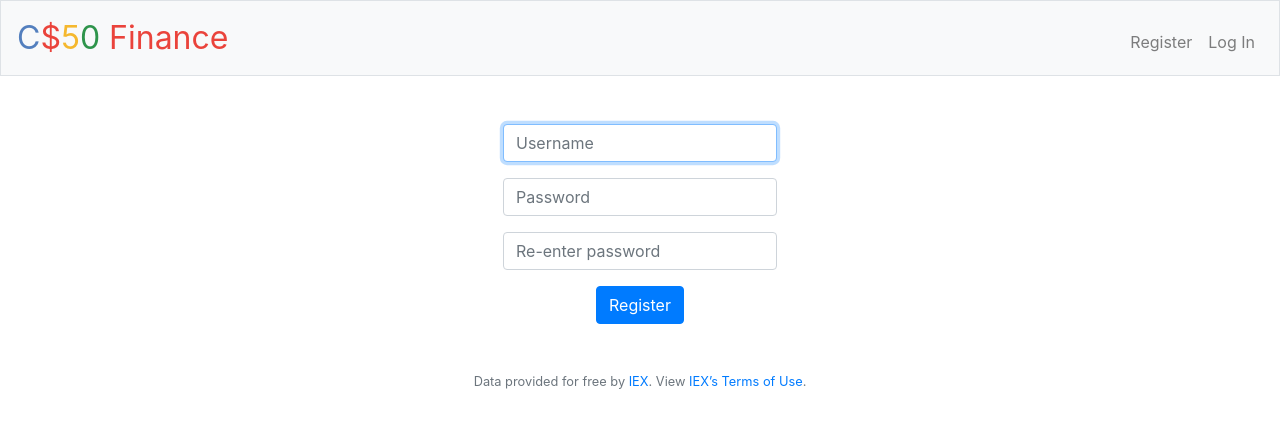
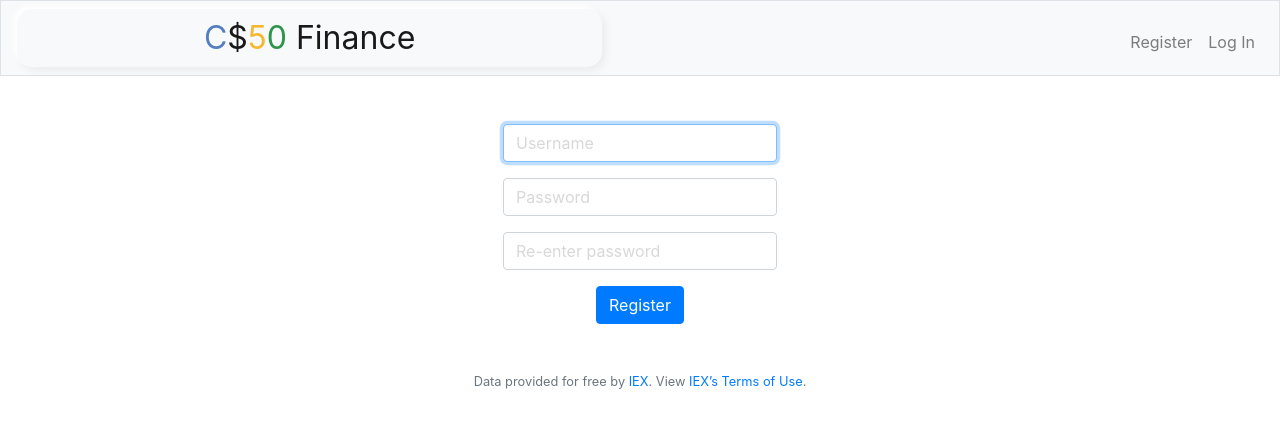
Before and after one commit to kamilbednarski/finance, a Flask app: page /register in a window 1280 px wide. Shown: the top 428 px of the page. Run offline with Flask 2, Linux system fonts and the light colour scheme; some libraries are stand-ins or nearby versions.

Commit message:
Add files via upload

```diff
--- a/static/styles.css
+++ b/static/styles.css
@@ -1,7 +1,60 @@
+/*.test
+{
+    border-radius: 25px;
+    box-shadow: inset -3px -3px 5px #ffffff70, inset 3px 3px 15px #00000070;
+}
+*/
+::placeholder
+{
+  color: #d8d8d8 !important;
+}
+
+.off-white-background
+{
+    background-color:  #f5f5f5;
+}
+.neu-border
+{
+    box-shadow: 3px 3px 11px #00000015;
+    padding-top: 20px;
+    padding-bottom: 20px;
+}
+
+.toggle-neu-border
+{
+    border-radius: 4px;
+    box-shadow:  -3px -3px 5px #ffffff,  3px 3px 15px #00000030;
+    border: none;
+}
+
+.button-neu-border
+{
+    padding-right: 15px;
+    padding-left: 15px;
+    border-radius: 15px;
+    box-shadow:  -3px -3px 5px #ffffff,  3px 3px 11px #00000030;
+    border: none;
+    background-color: #00968890;
+    color: #ffffff;
+}
+
+.input-neu-border
+{
+    border-radius: 15px;
+    box-shadow:  inset -3px -3px 5px #ffffff,  inset 3px 3px 10px #00000020;
+    border: none;
+    background-color: #f5f5f5;
+}
+
 nav .navbar-brand
 {
     /* size for brand */
     font-size: xx-large;
+    padding-left: 15%;
+    padding-right: 15%;
+    border-radius: 15px;
+    box-shadow:  -3px -3px 5px #ffffff,  3px 3px 10px #00000010;
+    border: none;
 }
 
 /* colors for brand */
@@ -9,9 +62,9 @@ nav .navbar-brand .blue
 {
     color: #537fbe;
 }
-nav .navbar-brand .red
+nav .navbar-brand .turquoise
 {
-    color: #ea433b;
+    color: #009688;
 }
 nav .navbar-brand .yellow
 {
@@ -45,3 +98,8 @@ main img
     /* constrain images on small screens */
     max-width: 100%;
 }
+
+.turquoise
+{
+    color: #009688;
+}
```
